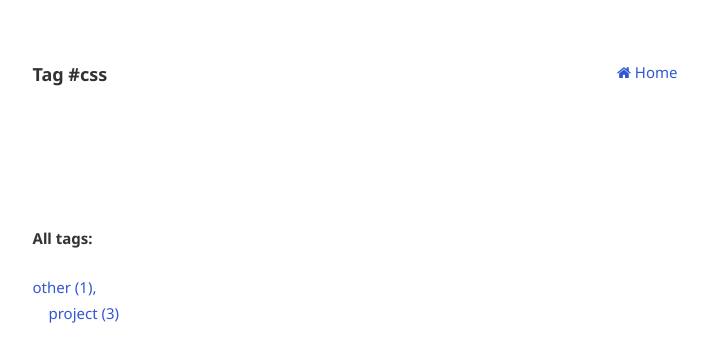
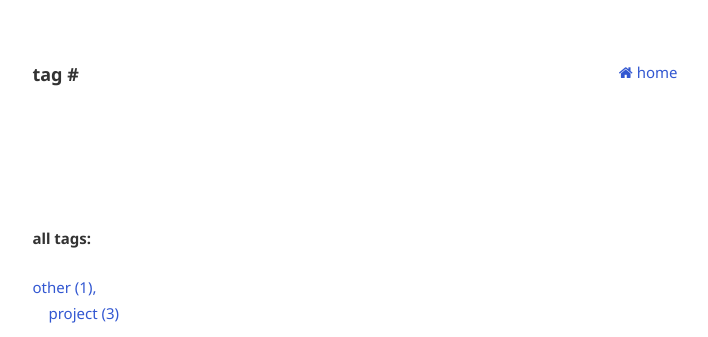
Before and after one commit to reasonableprototype/reasonableprototype.github.io, a Jekyll site: the page built from tag/css/index.html, in a window 1280 px wide. Shown: the top 337 px of the page, without its empty margins (285-993 px from the left). Built offline with Jekyll 4.4.1, drawn with Linux system fonts in a browser that asks for light colours.

Commit message:
tags fix

```diff
--- a/404.html
+++ b/404.html
@@ -4,7 +4,7 @@ title: "404: Page not found"
 permalink: 404.html
 ---
 <div class="flex-row-between">
-    <a href="{{ site.github.url }}"><i class="fa fa-home" aria-hidden="true"></i> Home</a>
+    <a href="{{ site.github.url }}"><i class="fa fa-home" aria-hidden="true"></i> home</a>
 </div>
 <p>
 😕 Whoops... I've misplaced that URL or it's pointing to something that doesn't exist.
--- a/_layouts/default.html
+++ b/_layouts/default.html
@@ -77,7 +77,7 @@ layout: compress
     <a href="https://www.linkedin.com/in/elno24/" title="Connect on LinkedIn" target="_blank" rel="noopener noreferrer"><i
         class="fa fa-linkedin" aria-hidden="true"></i></a>
   </div>
-
+  <br>
   <div class="footer-text">
     <p> &copy; {{ site.time | date: '%Y' }} El No. </p>
   </div>
--- a/_layouts/post.html
+++ b/_layouts/post.html
@@ -23,12 +23,12 @@ layout: default
   <nav class="post-nav">
     {% if page.previous %}
     <a class="post-nav-item post-nav-prev" href="{{ page.previous | relative_url }}">
-      <div class="nav-arrow">Previous</div>
+      <div class="nav-arrow">previous</div>
       <span class="post-title">{{ page.previous.title }}</span>
     </a>
     {% endif %} {% if page.next %}
     <a class="post-nav-item post-nav-next" href="{{ page.next | relative_url }}">
-      <div class="nav-arrow">Next</div>
+      <div class="nav-arrow">next</div>
       <span class="post-title">{{ page.next.title }}</span>
     </a>
     {% endif %}
--- a/_layouts/tag.html
+++ b/_layouts/tag.html
@@ -6,8 +6,8 @@ layout: default
 
 <section class="posts">
   <div class="flex-row-between">
-    <h1>Tag #{{page.tag}}</h1>
-    <a href="{{ site.github.url }}"><i class="fa fa-home" aria-hidden="true"></i> Home</a>
+    <h1>tag #{{page.tags}}</h1>
+    <a href="{{ site.github.url }}"><i class="fa fa-home" aria-hidden="true"></i> home</a>
   </div>
   <ul>
     {% for post in site.posts %}
@@ -20,7 +20,7 @@ layout: default
 </section>
 
 <section class="tags">
-  <h2>All tags:</h2>
+  <h2>all tags:</h2>
   {% assign tags = site.tags | sort %}
   {% for tag in tags %}
   <ul>
```
